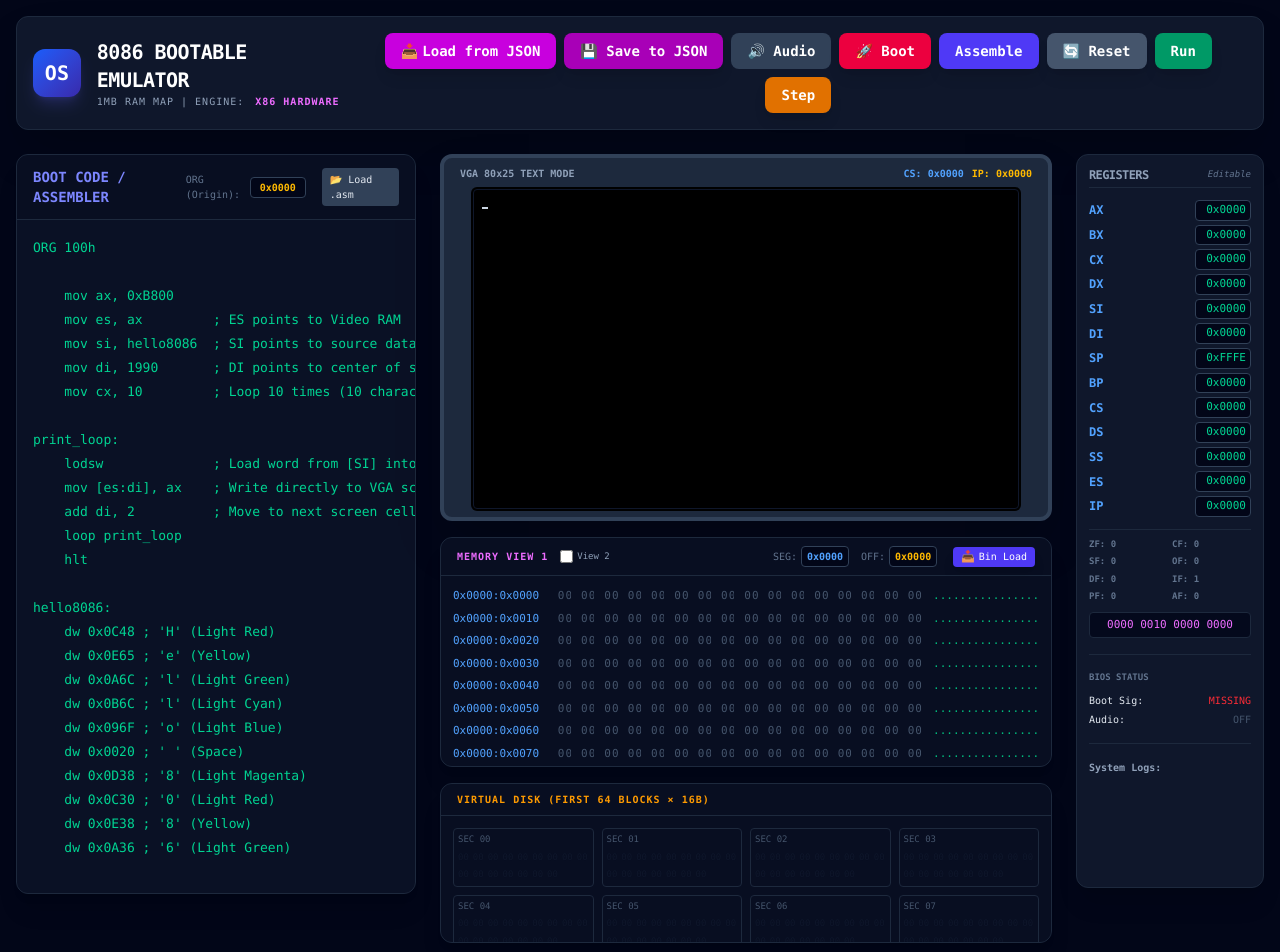
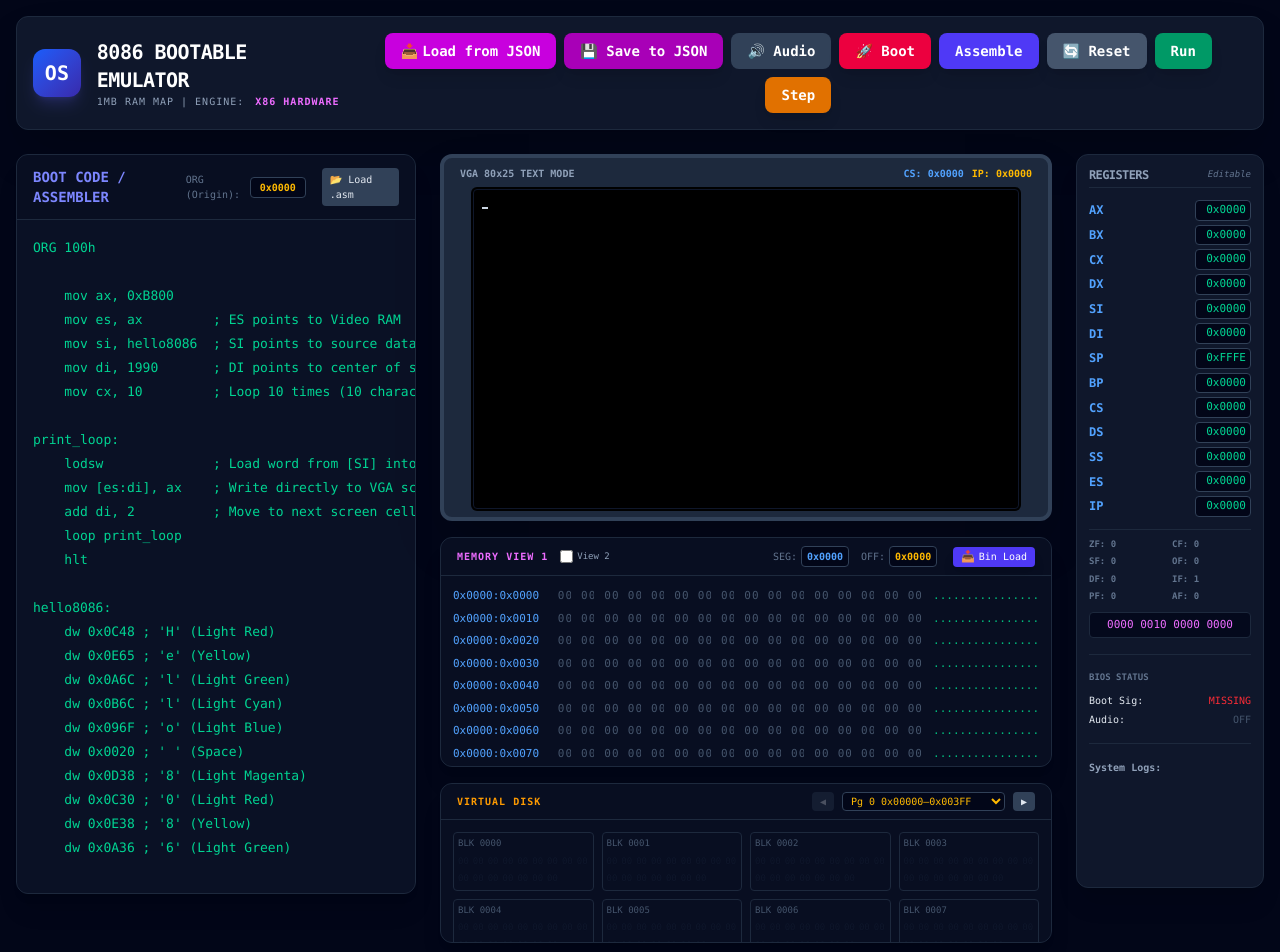
Before and after one commit to daohainam/emulator-8086-js, a React (Vite) app: page / in a window 1280 px wide. Shown: the top 952 px of the page. Built offline with nearby package versions, Linux system fonts and the light colour scheme.

Commit message:
feat: next/previous buttons in virtual disk viewer, disk size reduced to 128KB

```diff
--- a/src/App.jsx
+++ b/src/App.jsx
@@ -12,7 +12,7 @@ const DOS_COLORS = [
 // --- HARDWARE CONSTANTS ---
 const ADDR_SPACE     = 1048576; // Total address space (1 MB)
 const RAM_SIZE       = 65536;   // Main RAM size (64 KB)
-const DISK_SIZE      = 1048576; // Virtual disk size (1 MB)
+const DISK_SIZE      = 131072;  // Virtual disk size (128 KB)
 const SECTOR_SIZE    = 512;     // Standard disk sector size
 
 const VGA_BASE       = 0xB8000; // VGA text mode VRAM base address
@@ -176,24 +176,63 @@ function VGAMonitor({ memory, cs, ip, cursorX, cursorY }) {
 }
 
 function DiskViewer({ diskMemory }) {
+    const BLOCKS_PER_PAGE = 64;
+    const BLOCK_SIZE = 16;
+    const TOTAL_BLOCKS = Math.floor(diskMemory.length / BLOCK_SIZE);
+    const TOTAL_PAGES = Math.ceil(TOTAL_BLOCKS / BLOCKS_PER_PAGE);
+
+    const [page, setPage] = React.useState(0);
+    const pageStart = page * BLOCKS_PER_PAGE;
+
     return (
         <div className="bg-slate-900 rounded-xl border border-slate-800 flex flex-col overflow-hidden shadow-xl h-40">
-            <div className="bg-slate-950/50 px-4 py-2 border-b border-slate-800 flex justify-between items-center">
-                <h2 className="text-[10px] font-bold text-amber-500 uppercase tracking-widest font-mono">Virtual Disk (First 64 blocks × 16B)</h2>
+            <div className="bg-slate-950/50 px-4 py-2 border-b border-slate-800 flex justify-between items-center gap-2">
+                <h2 className="text-[10px] font-bold text-amber-500 uppercase tracking-widest font-mono whitespace-nowrap">Virtual Disk</h2>
+                <div className="flex items-center gap-2 ml-auto">
+                    <button
+                        onClick={() => setPage(p => Math.max(0, p - 1))}
+                        disabled={page === 0}
+                        className="px-2 py-0.5 text-[10px] bg-slate-700 hover:bg-slate-600 text-slate-200 rounded disabled:opacity-30 transition-colors font-bold"
+                    >◀</button>
+                    <select
+                        value={page}
+                        onChange={e => setPage(Number(e.target.value))}
+                        className="bg-slate-950 border border-slate-700 rounded px-1 py-0.5 text-amber-400 text-[10px] font-mono focus:outline-none focus:border-amber-500"
+                    >
+                        {Array.from({ length: TOTAL_PAGES }).map((_, p) => {
+                            const blkStart = p * BLOCKS_PER_PAGE;
+                            const byteStart = blkStart * BLOCK_SIZE;
+                            return (
+                                <option key={p} value={p}>
+                                    {`Pg ${p}  0x${byteStart.toString(16).toUpperCase().padStart(5, '0')}–0x${(byteStart + BLOCKS_PER_PAGE * BLOCK_SIZE - 1).toString(16).toUpperCase().padStart(5, '0')}`}
+                                </option>
+                            );
+                        })}
+                    </select>
+                    <button
+                        onClick={() => setPage(p => Math.min(TOTAL_PAGES - 1, p + 1))}
+                        disabled={page === TOTAL_PAGES - 1}
+                        className="px-2 py-0.5 text-[10px] bg-slate-700 hover:bg-slate-600 text-slate-200 rounded disabled:opacity-30 transition-colors font-bold"
+                    >▶</button>
+                </div>
             </div>
             <div className="p-3 overflow-auto flex-1 font-mono text-[9px] bg-slate-950/50 custom-scrollbar grid grid-cols-4 gap-2">
-                {Array.from({ length: 64 }).map((_, i) => (
-                    <div key={i} className="flex flex-col border border-slate-800 p-1 rounded">
-                        <span className="text-slate-600 mb-1">SEC {i.toString().padStart(2, '0')}</span>
-                        <div className="flex flex-wrap gap-1">
-                            {Array.from({ length: 16 }).map((_, b) => (
-                                <span key={b} className={diskMemory[i * 16 + b] !== 0 ? "text-amber-400" : "text-slate-900"}>
-                                    {diskMemory[i * 16 + b].toString(16).toUpperCase().padStart(2, '0')}
-                                </span>
-                            ))}
+                {Array.from({ length: BLOCKS_PER_PAGE }).map((_, i) => {
+                    const absBlock = pageStart + i;
+                    const diskOff = absBlock * BLOCK_SIZE;
+                    return (
+                        <div key={i} className="flex flex-col border border-slate-800 p-1 rounded">
+                            <span className="text-slate-600 mb-1">BLK {absBlock.toString(16).toUpperCase().padStart(4, '0')}</span>
+                            <div className="flex flex-wrap gap-1">
+                                {Array.from({ length: BLOCK_SIZE }).map((_, b) => (
+                                    <span key={b} className={diskMemory[diskOff + b] !== 0 ? "text-amber-400" : "text-slate-900"}>
+                                        {(diskMemory[diskOff + b] || 0).toString(16).toUpperCase().padStart(2, '0')}
+                                    </span>
+                                ))}
+                            </div>
                         </div>
-                    </div>
-                ))}
+                    );
+                })}
             </div>
         </div>
     );
```
